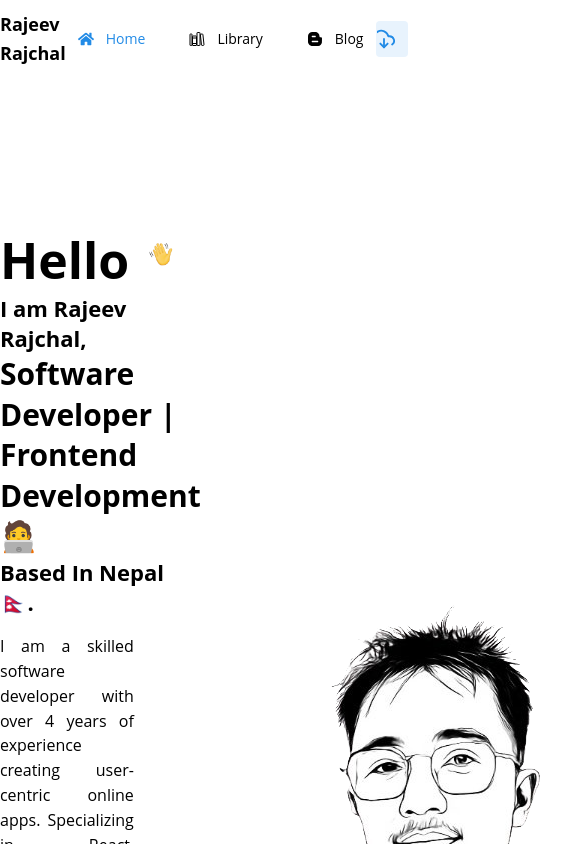
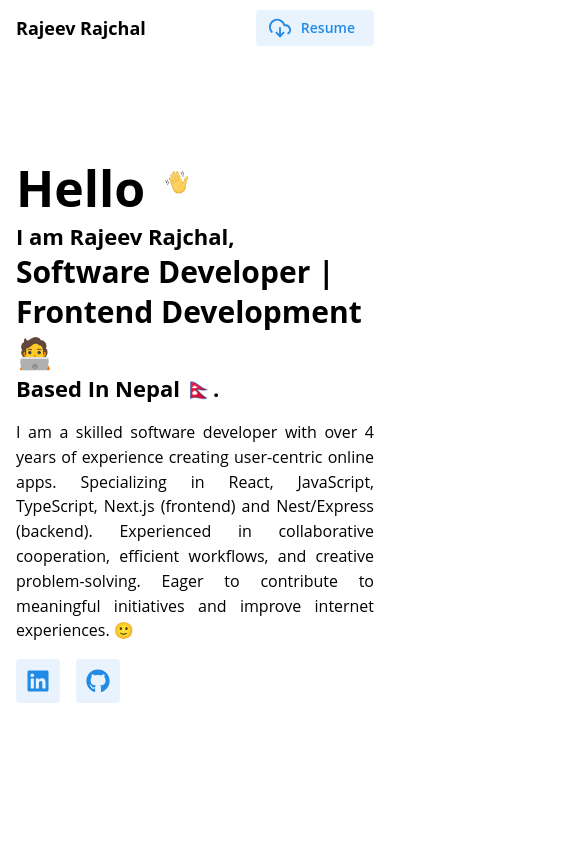
Before and after one commit to rajeevrajchal/rajeev-me, a Next.js app: page / in a window 390 px wide. Shown: the top 844 px of the page, 585 px wide, since content can reach past the window. Built offline with nearby package versions, Linux system fonts and the light colour scheme.

Commit message:
Feature: Added mobile responsive

```diff
--- a/src/app/page.tsx
+++ b/src/app/page.tsx
@@ -5,7 +5,15 @@ import { Avatar, Box, Flex, Stack, Text, Title } from "@mantine/core";
 
 const Home = () => {
   return (
-    <Flex align="center" justify="space-between" gap="xl" mt="150px">
+    <Flex
+      align="center"
+      justify="space-between"
+      gap="xl"
+      mt={{
+        base: "100px",
+        md: "150px",
+      }}
+    >
       <Stack className="flex-1">
         <Stack gap={0}>
           <Flex>
@@ -20,7 +28,7 @@ const Home = () => {
           </Title>
           <Title order={3}>Based In Nepal 🇳🇵.</Title>
         </Stack>
-        <Text className="w-2/3" ta="justify">
+        <Text ta="justify">
           I am a skilled software developer with over 4 years of experience
           creating user-centric online apps. Specializing in React, JavaScript,
           TypeScript, Next.js (frontend) and Nest/Express (backend). Experienced
@@ -30,7 +38,7 @@ const Home = () => {
         </Text>
         <SocialLinks />
       </Stack>
-      <Box className="w-fit">
+      <Box className="w-fit" visibleFrom="md">
         <Avatar
           variant="transparent"
           src="./rajeev-no-bg.png"
--- a/src/app/template.tsx
+++ b/src/app/template.tsx
@@ -8,7 +8,15 @@ const HomeTemplate = (props: PropsWithChildren) => {
   const { children } = props;
 
   return (
-    <Container size="xl" className="h-screen px-0 flex flex-col">
+    <Container
+      size="xl"
+      className="h-screen px-0 flex flex-col"
+      px={{
+        base: "md",
+        md: "xl",
+        lg: 0,
+      }}
+    >
       <Navbar />
       {children}
     </Container>
--- a/src/components/nav-bar.tsx
+++ b/src/components/nav-bar.tsx
@@ -4,6 +4,7 @@ import { usePathname } from "next/navigation";
 import { FaBloggerB, FaHome } from "react-icons/fa";
 import { FiDownloadCloud } from "react-icons/fi";
 import { IoLibraryOutline } from "react-icons/io5";
+import ColorSwitch from "./color-switch";
 
 const Navbar = () => {
   const pathname = usePathname();
@@ -14,7 +15,7 @@ const Navbar = () => {
       <Text fw="bold" size="lg">
         Rajeev Rajchal
       </Text>
-      <Center>
+      <Center visibleFrom="md">
         <Flex gap="lg">
           {[
             {
@@ -48,9 +49,12 @@ const Navbar = () => {
           ))}
         </Flex>
       </Center>
-      <Button variant="light" leftSection={<FiDownloadCloud size={22} />}>
-        Resume
-      </Button>
+      <Flex align="center" gap="md">
+        <ColorSwitch />
+        <Button variant="light" leftSection={<FiDownloadCloud size={22} />}>
+          Resume
+        </Button>
+      </Flex>
     </Flex>
   );
 };
```
